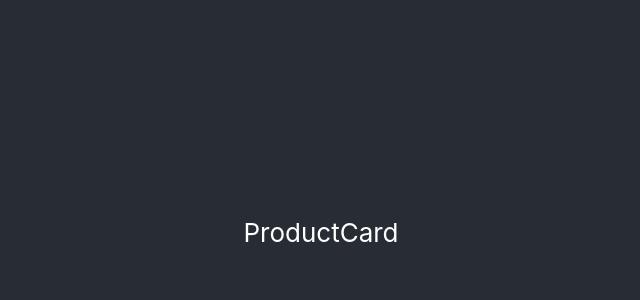
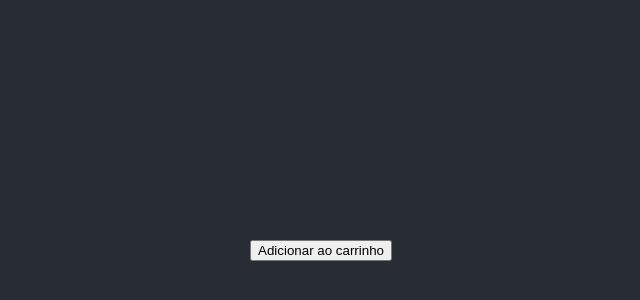
Before and after one commit to luizaogura/luiza-ogura-frontend-online-store, a React (Create React App) app: page /product-card/1 in a window 1280 px wide. Shown: the part 168-468 px from the top of the page, without its empty margins (319-959 px from the left). Built offline with nearby package versions, Linux system fonts and the light colour scheme.

Commit message:
req 7 criando page

```diff
--- a/src/pages/ProductCard.jsx
+++ b/src/pages/ProductCard.jsx
@@ -2,8 +2,22 @@ import React, { Component } from 'react';
 
 export default class ProductCard extends Component {
   render() {
+    const { id, thumbnail, title, price } = this.props;
     return (
-      <div>ProductCard</div>
+      <div>
+        <p data-testid="product-detail-name">{ title }</p>
+        <p data-testid="product-detail-image">{ thumbnail }</p>
+        <p data-testid="product-detail-price">{ price }</p>
+        <p>{ id }</p>
+        <button
+          type="submit"
+          data-testid="shopping-cart-button"
+        >
+          Adicionar ao carrinho
+        </button>
+      </div>
     );
   }
 }
+
+ProductCard.propTypes = {}.isRequired;
--- a/src/pages/Search.jsx
+++ b/src/pages/Search.jsx
@@ -126,16 +126,16 @@ export default class Search extends Component {
             {nullResult ? (
               <p>Nenhum produto foi encontrado</p>
             ) : (
-              products.map((result) => (
-                <div key={ result.id } data-testid="product">
+              products.map(({ id, thumbnail, price, title }) => (
+                <div key={ id } data-testid="product">
                   <Link
-                    to={ `/product-card/${result.id}` }
+                    to={ `/product-card/${id}` }
                     data-testid="product-detail-link"
                   >
-                    <img src={ result.thumbnail } alt={ result.title } />
-                    <p>{result.title}</p>
+                    <img src={ thumbnail } alt={ title } />
+                    <p>{title}</p>
+                    <p>{price}</p>
                   </Link>
-                  <p>{result.price}</p>
                 </div>
               ))
             )}
```
